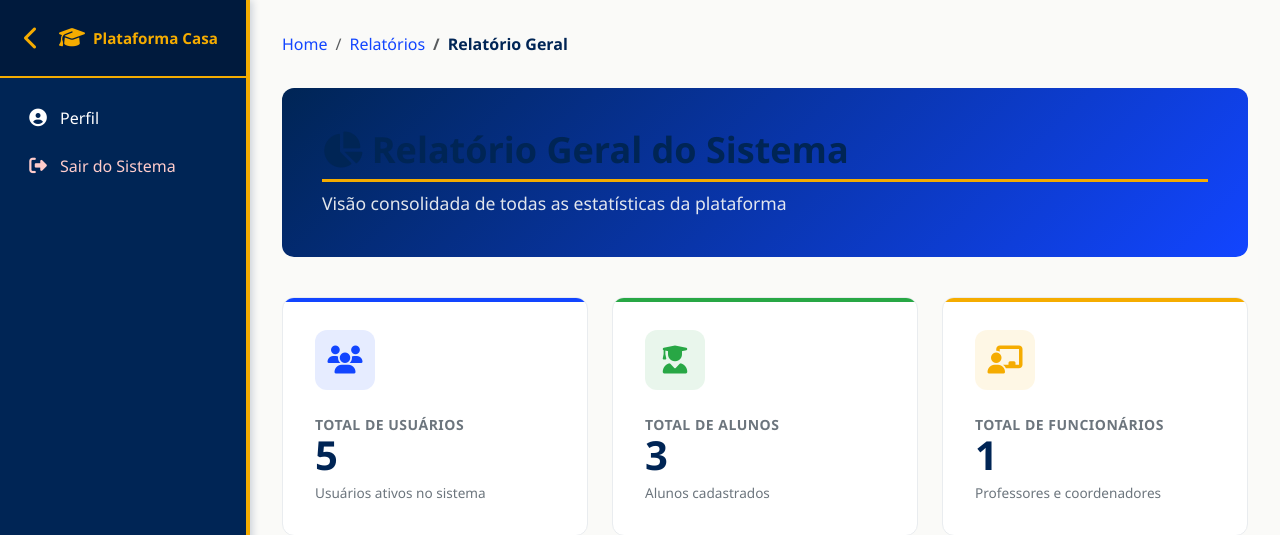
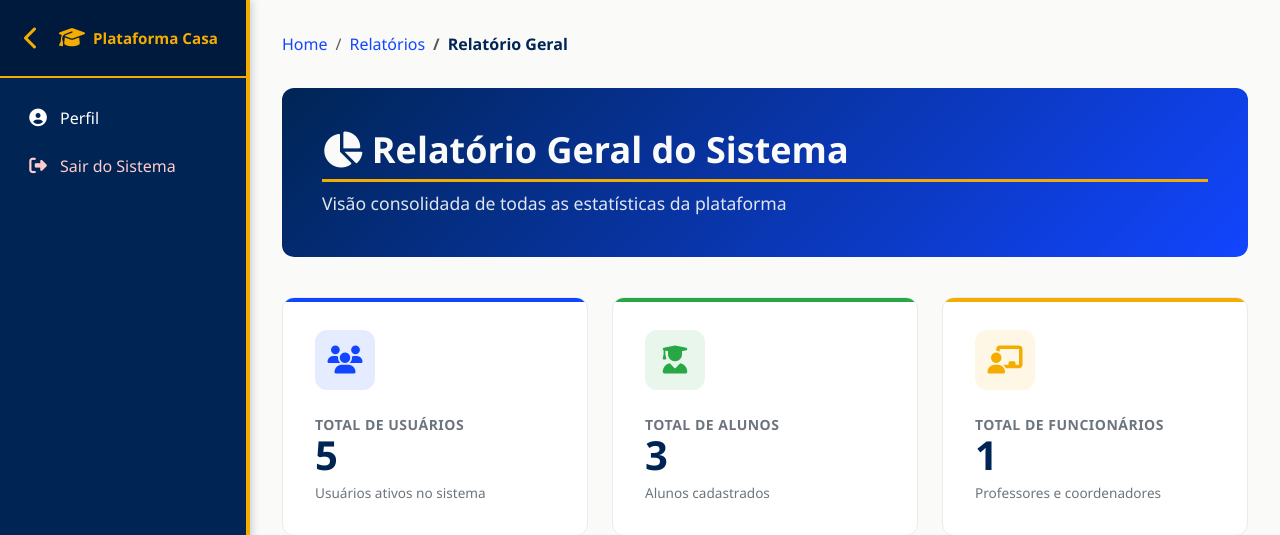
Before and after one commit to Projetos-de-Extensao/PBE_25.2_8001_IV, a Django app: page /relatorios/geral/ in a window 1280 px wide. Shown: the top 535 px of the page. Run offline with Django 5.2, Linux system fonts and the light colour scheme; data comes from the database, SQL or seed files in the repository; parts of the project's set-up code (start-up, migrations or seed data) failed here and were passed over.

Commit message:
Style: títulos dos relatórios alterados para cor off-white (#fafaf8) para melhor contraste

```diff
--- a/meuprojeto/plataforma_Casa/templates/relatorios/desempenho.html
+++ b/meuprojeto/plataforma_Casa/templates/relatorios/desempenho.html
@@ -26,6 +26,7 @@
     }
 
     .page-header h1 {
+        color: var(--color-off-white);
         font-weight: 700;
         font-size: 2rem;
         margin-bottom: 0.5rem;
--- a/meuprojeto/plataforma_Casa/templates/relatorios/frequencia.html
+++ b/meuprojeto/plataforma_Casa/templates/relatorios/frequencia.html
@@ -27,6 +27,7 @@
     }
 
     .page-header h1 {
+        color: var(--color-off-white);
         font-weight: 700;
         font-size: 2rem;
         margin-bottom: 0.5rem;
--- a/meuprojeto/plataforma_Casa/templates/relatorios/geral.html
+++ b/meuprojeto/plataforma_Casa/templates/relatorios/geral.html
@@ -28,6 +28,7 @@
     }
 
     .page-header h1 {
+        color: var(--color-off-white);
         font-weight: 700;
         font-size: 2.25rem;
         margin-bottom: 0.5rem;
--- a/meuprojeto/plataforma_Casa/templates/relatorios/inscricoes.html
+++ b/meuprojeto/plataforma_Casa/templates/relatorios/inscricoes.html
@@ -27,6 +27,7 @@
     }
 
     .page-header h1 {
+        color: var(--color-off-white);
         font-weight: 700;
         font-size: 2rem;
         margin-bottom: 0.5rem;
```
